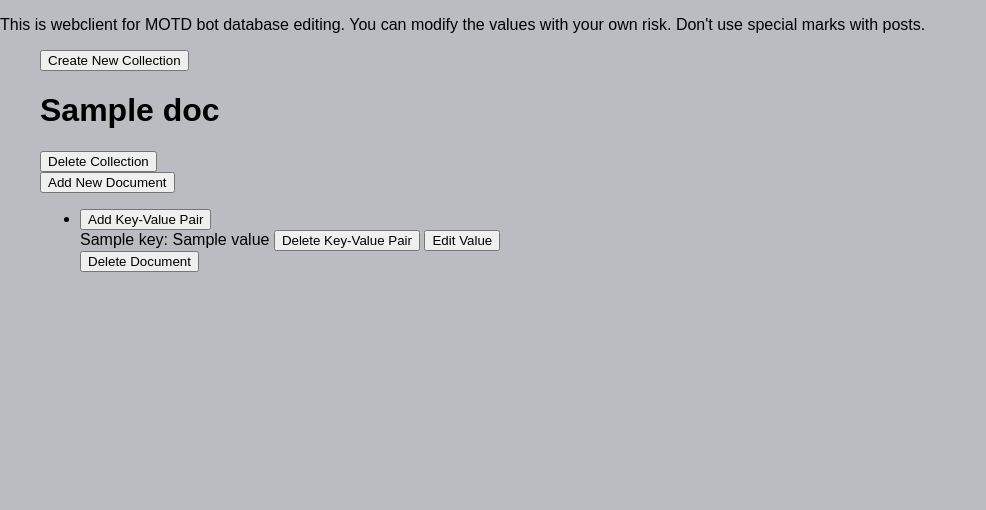
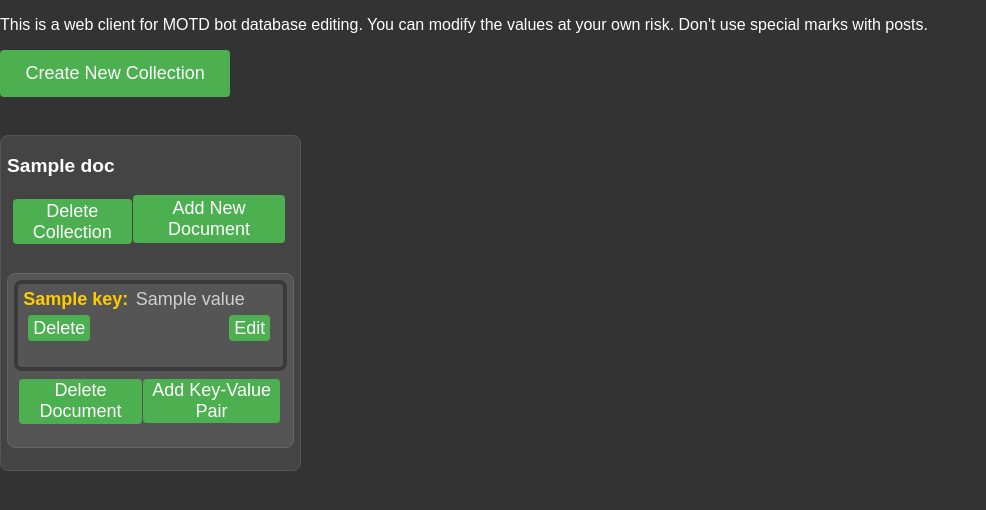
Before and after one commit to Att1Tudee/MOTD-Discord-Bot, a Python web app: template webclient/templates/index.html in a window 1280 px wide. Shown: the top 510 px of the page, without its empty margins (0-986 px from the left). Run offline with Jinja, Linux system fonts and the light colour scheme; the template is opened without the code that fills it: most values are stand-ins (such as "Sample title", 1, 10 or a date in 2020).

Commit message:
css done

```diff
--- a/webclient/static/styles.css
+++ b/webclient/static/styles.css
@@ -1,13 +1,85 @@
 body {
-    background: #bbbbc2;
-    font-family: sans-serif;
+    background: #333;
+    font-family: 'Arial', sans-serif;
     margin: 0;
     padding: 0;
+    color: #fff;
+}
+
+h1 {
+    font-size: larger;
 }
 
 .container {
-    max-width: 1200px;
-    margin: 0 auto;
-    padding: 0 20px;
+    display: grid;
+    grid-template-columns: repeat(auto-fill, minmax(300px, 1fr));
+    gap: 2%;
+}
+
+.collection {
+    background-color: #444;
+    border: 1px solid #555;
+    padding: 2%;
+    border-radius: 8px;
+}
+
+.button-container {
+    display: flex;
+    justify-content: space-between;
+    align-items: center;
+    margin-bottom: 3%;
+    padding: 2%;
+}
+
+.action-button {
+    background-color: #4CAF50;
+    color: #fff;
+    display: flex;
+    margin-bottom: 3%;
+    justify-content: space-between;
+    border: none;
+    padding: 1% 2%;
+    text-align: center;
+    text-decoration: none;
+    font-size: large;
+    cursor: pointer;
+    border-radius: 4px;
+    margin-right: 1%; /* Adjusted margin */
+}
+
+.document-list {
+    list-style-type: none;
+    padding: 0;
 
 }
+
+.document {
+    font-size: large;
+    margin-bottom: 2%;
+    padding: 2%;
+    background-color: #555;
+    border: 1px solid #666;
+    border-radius: 8px;
+}
+
+.key-value-form,
+.document-form {
+    display: inline-block;
+}
+
+.key-value {
+    border: 4px solid #00000052;
+    border-radius: 8px;
+    padding: 2%;
+    margin-bottom: 1%;
+}
+
+.key {
+    font-weight: bold;
+    color: #ffcc00;
+}
+
+.value {
+    margin-left: 1%;
+    color: #d1cece;
+}
--- a/webclient/templates/index.html
+++ b/webclient/templates/index.html
@@ -9,54 +9,69 @@
 </head>
 
 <body>
-    <p> This is webclient for MOTD bot database editing. You can modify the values with your own risk. Don't use special
-        marks with posts. </p>
+    <p>This is a web client for MOTD bot database editing. You can modify the values at your own risk. Don't use special
+        marks with posts.</p> <button class="action-button" onclick="createCollectionPrompt()">Create New
+        Collection</button>
     <div class="container">
-        <button onclick="createCollectionPrompt()">Create New Collection</button>
+
         {% for collection_name, documents in all_docs.items() %}
-        <h1>{{ collection_name }} </h1>
-        <form action="{{ url_for('delete_collection', collection_name=collection_name) }}" method="post"
-            onsubmit="return deleteCollectionAndRefresh(this)">
-            <button type="submit">Delete Collection</button>
+        <div class="collection">
+
+            <h1>{{ collection_name }}</h1>
+            <div class="button-container">
+
+                <form class="collection-form"
+                    action="{{ url_for('delete_collection', collection_name=collection_name) }}" method="post"
+                    onsubmit="return deleteCollection(this)">
+                    <button type="submit" class="action-button">Delete Collection</button>
                 </form>
-        <button onclick="addNewDocumentPrompt('{{ collection_name }}')">Add New Document</button>
-        <ul>
+                <button class="action-button" onclick="addNewDocumentPrompt('{{ collection_name }}')">Add New
+                    Document</button>
+            </div>
+            <ul class="document-list">
                 {% for document in documents %}
-            <li>
-                <form
+                <li class="document">
+
+                    {% for key, value in document.items() %}
+                    <div class="key-value">
+                        <span class="key">{{ key }}:</span> <span class="value">{{ value }}</span>
+                        <div class="button-container">
+                            <button class="action-button delete-icon"
+                                onclick="deleteKeyValuePair('{{ collection_name }}', '{{ document['_id'] }}', '{{ key }}')">
+                                Delete</button>
+                            <button class="action-button edit-icon"
+                                onclick="editValuePrompt('{{ collection_name }}', '{{ document['_id'] }}', '{{ key }}', '{{ value }}')">Edit</button>
+                        </div>
+                    </div>
+                    {% endfor %}
+                    <div class="button-container">
+
+                        <form class="document-form"
+                            action="{{ url_for('delete_document', guild_id=collection_name, document_id=document['_id']) }}"
+                            method="post" onsubmit="return deleteDocument(this, event)">
+                            <!-- Round browser limitations on get and post methods -->
+                            <input type="hidden" name="_method" value="DELETE">
+                            <button type="submit" class="action-button">Delete Document</button>
+                        </form>
+                        <form class="key-value-form"
                             action="{{ url_for('add_key_value', collection_name=collection_name, document_id=document['_id']) }}"
                             method="post" onsubmit="return addKeyValuePair(this)">
-                    <button type="submit">Add Key-Value Pair</button>
+                            <button type="submit" class="action-button">Add Key-Value Pair</button>
                         </form>
-                {% for key, value in document.items() %}
-                {{ key }}: {{ value }}
-                <button
-                    onclick="deleteKeyValuePair('{{ collection_name }}', '{{ document['_id'] }}', '{{ key }}')">Delete
-                    Key-Value Pair</button>
-                <button
-                    onclick="editValuePrompt('{{ collection_name }}', '{{ document['_id'] }}', '{{ key }}', '{{ value }}')">Edit
-                    Value</button>
-
-                <br>
-                {% endfor %}
-                <form action="{{ url_for('delete_document', guild_id=collection_name, document_id=document['_id']) }}"
-                    method="post" onsubmit="return deleteDocumentAndRefresh(this, event)">
-                    <!-- Round browser limitations on get and post methods -->
-                    <input type="hidden" name="_method" value="DELETE">
-                    <button type="submit">Delete Document</button>
-                </form>
+                    </div>
                 </li>
                 {% endfor %}
             </ul>
+        </div>
         {% endfor %}
-
     </div>
 
     <script>
         async function createCollectionPrompt() {
-            event.preventDefault();
             const newCollectionName = prompt('Enter the name for the new collection:');
             if (newCollectionName === null) return false;
+            const confirmation = confirm(`Are you sure you want to create a new collection '${newCollectionName}'?`);
+            if (confirmation) {
                 const response = await fetch(`/create_collection/${newCollectionName}`, {
                     method: 'POST',
                     headers: {
@@ -68,14 +83,16 @@
                 if (result.redirect_url) {
                     window.location.href = result.redirect_url;
                 }
+            }
             return false;
         }
 
         async function addNewDocumentPrompt(collectionName) {
-            event.preventDefault();
             const key = prompt('Enter Key:');
             const value = prompt('Enter Value:');
             if (key === null || value === null) return false;
+            const confirmation = confirm(`Are you sure you want to add a new document with key '${key}' and value '${value}' inside collection '${collectionName}'?`);
+            if (confirmation) {
                 const response = await fetch(`/add_new_document/${collectionName}`, {
                     method: 'POST',
                     headers: {
@@ -87,33 +104,35 @@
                 if (result.redirect_url) {
                     window.location.href = result.redirect_url;
                 }
+            }
             return false;
         }
+
         async function addKeyValuePair(form) {
             event.preventDefault();
             const key = prompt('Enter Key:');
             const value = prompt('Enter Value:');
             if (key === null || value === null) return false;
+            const confirmation = confirm(`Are you sure you want to add these key '${key}' and value '${value}' as new key-value pair?`);
+            if (confirmation) {
                 const formData = new FormData(form);
                 formData.set('key', key);
                 formData.set('value', value);
-            console.log(key)
-            console.log(value)
                 const response = await fetch(form.action, {
                     method: form.method,
                     body: formData,
                 });
                 const result = await response.json();
-
                 if (result.redirect_url) {
                     window.location.href = result.redirect_url;
                 }
+            }
             return false;
         }
-
-        async function deleteDocumentAndRefresh(form, event) {
+        async function deleteDocument(form, event) {
             event.preventDefault();
-
+            const confirmation = confirm('Are you sure you want to delete this document?');
+            if (confirmation) {
                 const response = await fetch(form.action, {
                     method: 'DELETE',
                     headers: {
@@ -125,11 +144,12 @@
                 if (result.redirect_url) {
                     window.location.href = result.redirect_url;
                 }
+            }
             return false;
         }
-
-        async function deleteCollectionAndRefresh(form) {
-            event.preventDefault();
+        async function deleteCollection(form) {
+            const confirmation = confirm('Are you sure you want to delete this collection?');
+            if (confirmation) {
                 const response = await fetch(form.action, {
                     method: form.method,
                     headers: {
@@ -141,18 +161,13 @@
                 if (result.redirect_url) {
                     window.location.href = result.redirect_url;
                 }
-
+            }
             return false;
         }
 
         async function deleteKeyValuePair(collection_name, document_id, key_to_delete) {
-            event.preventDefault();
             const confirmDelete = confirm(`Are you sure you want to delete the key '${key_to_delete}' from the document?`);
-
-            if (!confirmDelete) {
-                return;
-            }
-            // TODO Add the confirming everywhere!
+            if (confirmDelete) {
                 const response = await fetch(`/delete_key_value/${collection_name}/${document_id}`, {
                     method: 'DELETE',
                     headers: {
@@ -165,10 +180,13 @@
                     window.location.href = result.redirect_url;
                 }
             }
+        }
+
         async function editValuePrompt(collectionName, documentId, key, currentValue) {
-            event.preventDefault();
             const newValue = prompt(`Edit Value for key '${key}':`, currentValue);
             if (newValue === null) return false;
+            const confirmation = confirm(`Are you sure you want to edit the value for key '${key}'?`);
+            if (confirmation) {
                 const response = await fetch(`/edit_value/${collectionName}/${documentId}`, {
                     method: 'PUT',
                     headers: {
@@ -180,6 +198,7 @@
                 if (result.redirect_url) {
                     window.location.href = result.redirect_url;
                 }
+            }
             return false;
         }
     </script>
```
Lines whose indentation alone changed are shown as unchanged.
